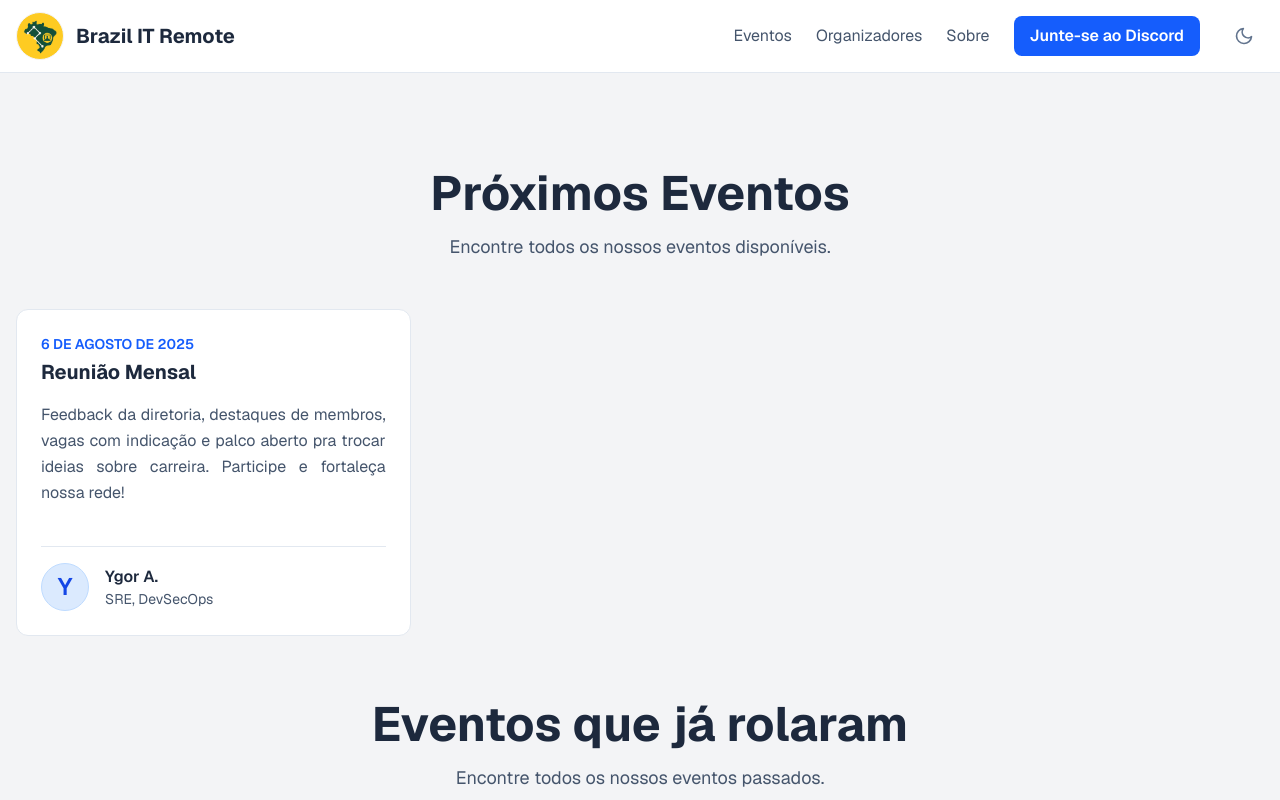
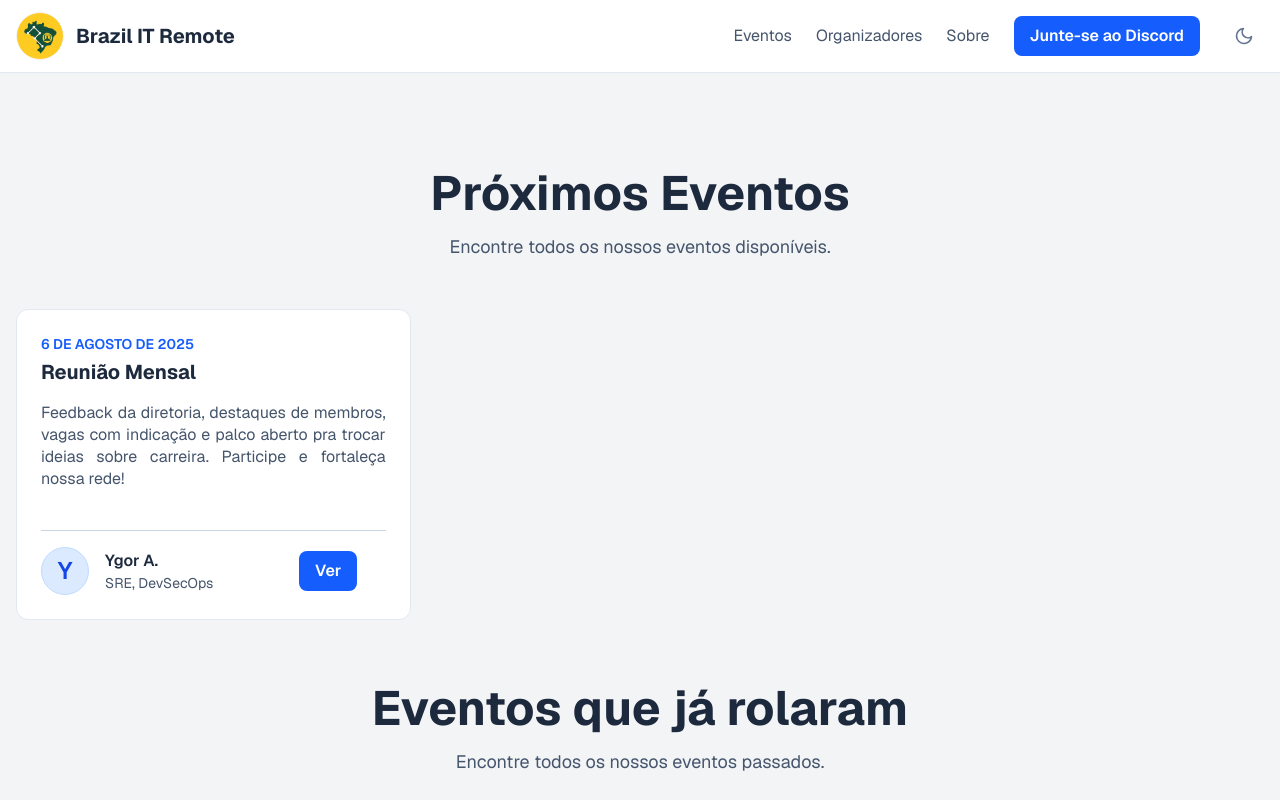
Before and after one commit to BrazilITRemote/brazilitremote-frontend, a Next.js app: page /eventos in a window 1280 px wide. Shown: the top 800 px of the page. Built offline with nearby package versions, Linux system fonts and the light colour scheme.

Commit message:
feat: refactor EventCard to use Button component and improve instructor display

```diff
--- a/src/app/components/EventCard.tsx
+++ b/src/app/components/EventCard.tsx
@@ -1,6 +1,7 @@
 import Markdown from "react-markdown";
 import { Event, formatEventDate, getEventInstructor } from "../lib/events";
 import markdownComponents from "../lib/markdown";
+import { Button } from "./ui/Button";
 
 interface EventCardProps {
   readonly event: Event;
@@ -32,26 +33,24 @@ export default function EventCard({ event, variant }: EventCardProps) {
   const activeLink = isUpcoming ? event.discord : event.live;
 
   return (
-    <a
-      href={activeLink}
-      target="_blank"
-      rel="noopener noreferrer"
-      className={`${cardStyles} block cursor-pointer`}
-    >
+    <div className={`${cardStyles} block`}>
       <div className="mb-4">
         <p className={dateStyles}>{formatEventDate(event.date)}</p>
         <h3 className="text-xl font-bold text-slate-800 dark:text-white mt-1">
           {event.title}
         </h3>
       </div>
-      <div className="text-slate-600 dark:text-slate-300 mb-6 flex-grow">
+      <div className="text-slate-600 dark:text-slate-300 mb-6 flex-grow *:leading-snug">
         <Markdown components={markdownComponents}>
           {event.shortDescription || event.description}
         </Markdown>
       </div>
-      <div className="flex items-center gap-4 pt-4 border-t border-slate-200 dark:border-slate-700">
-        <div className={avatarStyles}>{instructor.name.split(" ")[0][0]}</div>
-        <div>
+      <div className="flex flex-col md:flex-row pt-4 mt-auto border-t border-slate-300 dark:border-slate-700">
+        <div className="flex items-center gap-4 w-2/3">
+          <div className={`min-w-12 ${avatarStyles}`}>
+            {instructor.name.split(" ")[0][0]}
+          </div>
+          <div className="">
             <p className="font-semibold text-slate-800 dark:text-white">
               {instructor.name}
             </p>
@@ -65,6 +64,17 @@ export default function EventCard({ event, variant }: EventCardProps) {
             </p>
           </div>
         </div>
+        <a
+          className="w-full max-w-64 md:max-w-none mt-4 md:w-auto mx-auto md:my-auto"
+          href={activeLink}
+          target="_blank"
+          rel="noopener noreferrer"
+        >
+          <Button className="w-full cursor-pointer bg-blue-600 text-white px-4 py-2 rounded-lg hover:bg-blue-700 transition-colors font-semibold">
+            Ver
+          </Button>
         </a>
+      </div>
+    </div>
   );
 }
```
Lines whose indentation alone changed are shown as unchanged.
